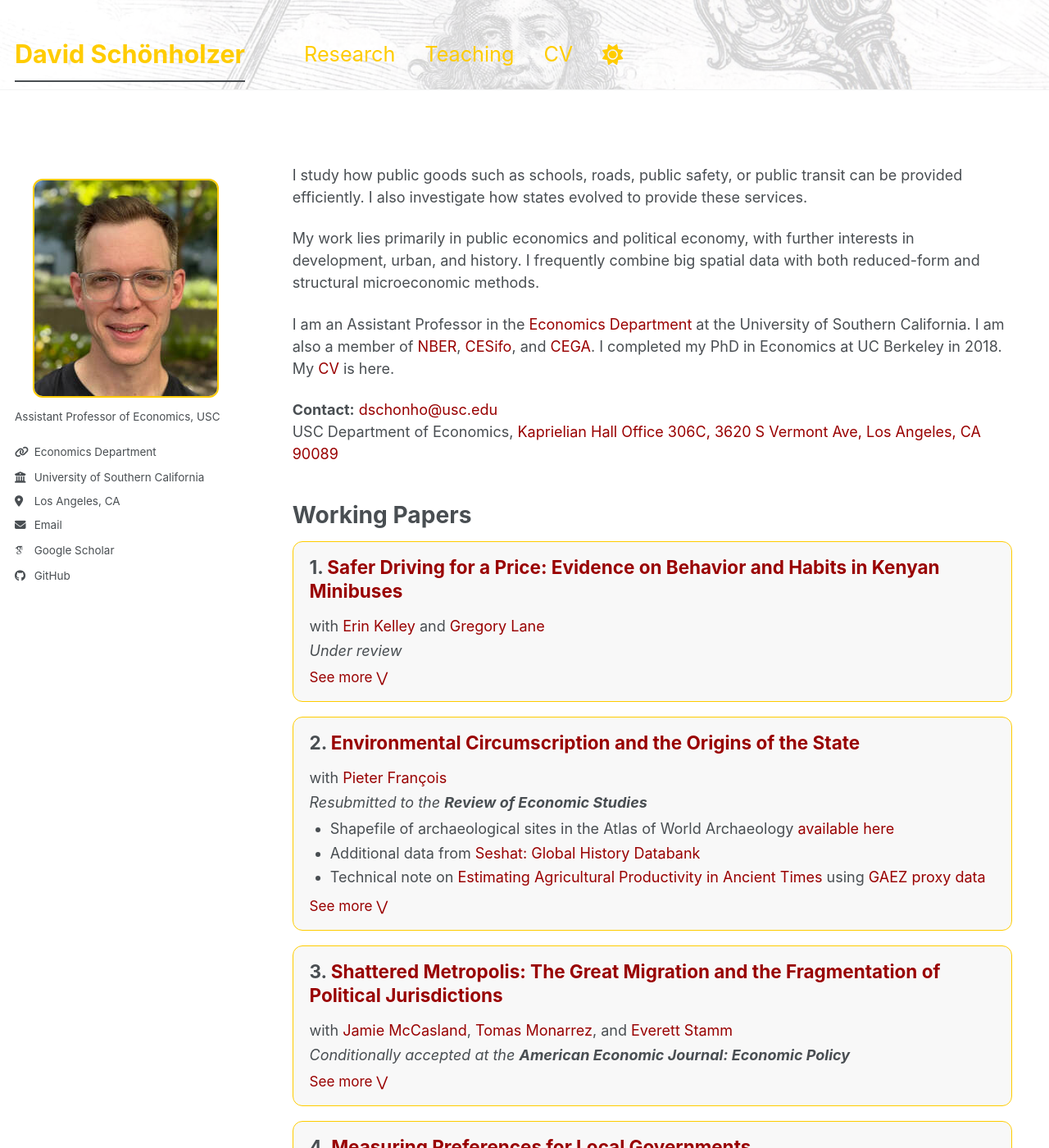
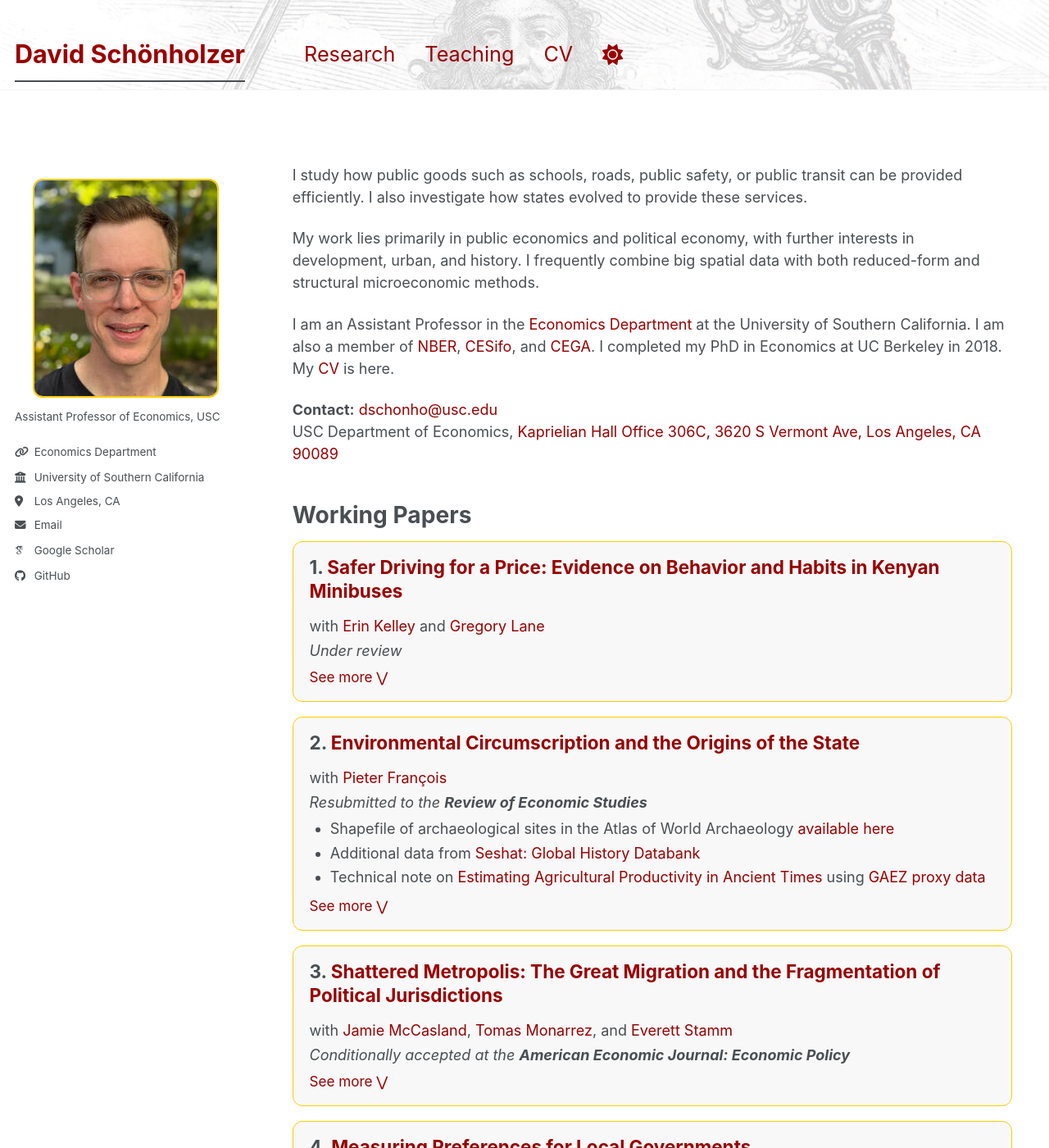
Before and after one commit to david-sch/david-sch.github.io, a Jekyll site: the page built from _pages/about.md, in a window 1280 px wide and 1400 px high. Shown: the whole window at 82% size. Built offline with Jekyll 4.4.1, drawn with Linux system fonts in a browser that asks for light colours; some web fonts are replaced; a script bundle is joined from its source files by our own code; library files that are not in the unit come from our copies.

Commit message:
Mode-aware accents: gold/cardinal frames by mode; cardinal/gold bar text by mode

```diff
--- a/assets/css/main.scss
+++ b/assets/css/main.scss
@@ -616,3 +616,25 @@
   padding: 0;
   border-radius: 12px;
 }
+
+/* Mode-aware USC accents:
+   - frame edges: Gold in light, dark Cardinal in dark
+   - header/footer bar text: Cardinal in light, Gold in dark */
+:root, html[data-theme="light"] {
+  --frame-color: #FFCC00;     /* gold */
+  --bar-text-color: #990000;  /* cardinal */
+}
+html[data-theme="dark"] {
+  --frame-color: #990000;     /* dark cardinal */
+  --bar-text-color: #FFCC00;  /* gold */
+}
+
+.author__avatar img,
+.page__content .list__item,
+.paper-abstract,
+.paper-figure { border-color: var(--frame-color); }
+
+.site-header .masthead a,
+.page__footer,
+.page__footer a,
+.footer-credit { color: var(--bar-text-color); }
```
